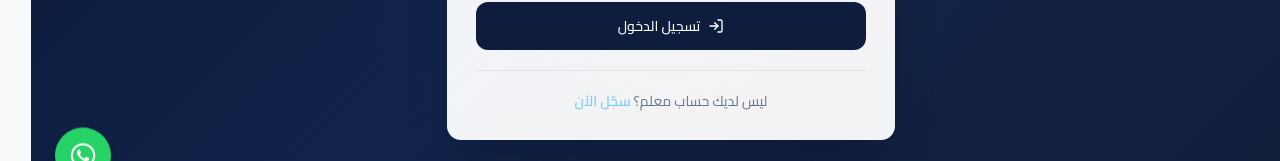
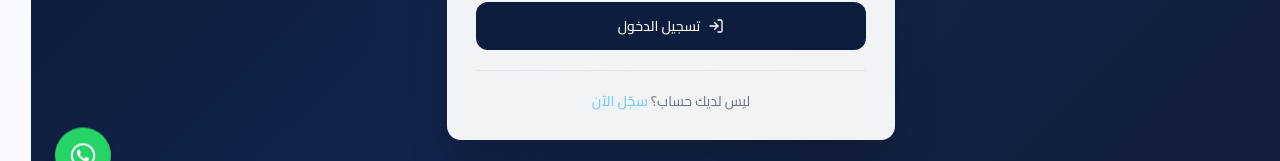
Before and after one commit to Logiqsa/bnan-frontend, a React (Vite) app: page /portal/login in a window 1280 px wide. Shown: the part 534-695 px from the top of the page. Built offline with nearby package versions, Linux system fonts and the light colour scheme; no server answers; the HTML template or start-up script is replaced by a standard one.

Commit message:
edit login page

```diff
--- a/src/portal/PortalLogin.tsx
+++ b/src/portal/PortalLogin.tsx
@@ -32,7 +32,7 @@ export default function PortalLogin(){
         <label className="block text-sm font-medium">البريد الإلكتروني<div className="relative mt-2"><Mail className="absolute right-3 top-1/2 h-4 w-4 -translate-y-1/2 text-muted-foreground"/><Input type="email" required autoComplete="email" dir="ltr" placeholder="example@email.com" className="h-12 pr-10 text-left" value={email} onChange={event=>setEmail(event.target.value)}/></div></label>
         <label className="block text-sm font-medium">كلمة المرور<div className="relative mt-2"><Lock className="absolute right-3 top-1/2 h-4 w-4 -translate-y-1/2 text-muted-foreground"/><Input type={showPassword?"text":"password"} required autoComplete="current-password" dir="ltr" className="h-12 px-10 text-left" value={password} onChange={event=>setPassword(event.target.value)}/><button type="button" onClick={()=>setShowPassword(value=>!value)} className="absolute left-3 top-1/2 -translate-y-1/2 text-muted-foreground hover:text-primary" aria-label={showPassword?"إخفاء كلمة المرور":"إظهار كلمة المرور"}>{showPassword?<EyeOff className="h-4 w-4"/>:<Eye className="h-4 w-4"/>}</button></div></label>
         <Button disabled={busy} className="h-12 w-full gap-2 bg-primary text-primary-foreground hover:bg-primary/90">{busy?<Loader2 className="h-4 w-4 animate-spin"/>:<LogIn className="h-4 w-4"/>}{busy?"جاري تسجيل الدخول...":"تسجيل الدخول"}</Button>
-        <div className="border-t pt-5 text-center text-sm text-muted-foreground">ليس لديك حساب معلم؟ <Link className="font-semibold text-secondary hover:underline" to="/portal/teacher/signup">سجّل الآن</Link></div>
+        <div className="border-t pt-5 text-center text-sm text-muted-foreground">ليس لديك حساب؟ <Link className="font-semibold text-secondary hover:underline" to="/register">سجّل الآن</Link></div>
       </form></CardContent></Card>
       <p className="mt-7 text-center text-xs text-white/35">© {new Date().getFullYear()} أكاديمية بنان — جميع الحقوق محفوظة</p>
     </div>
```
